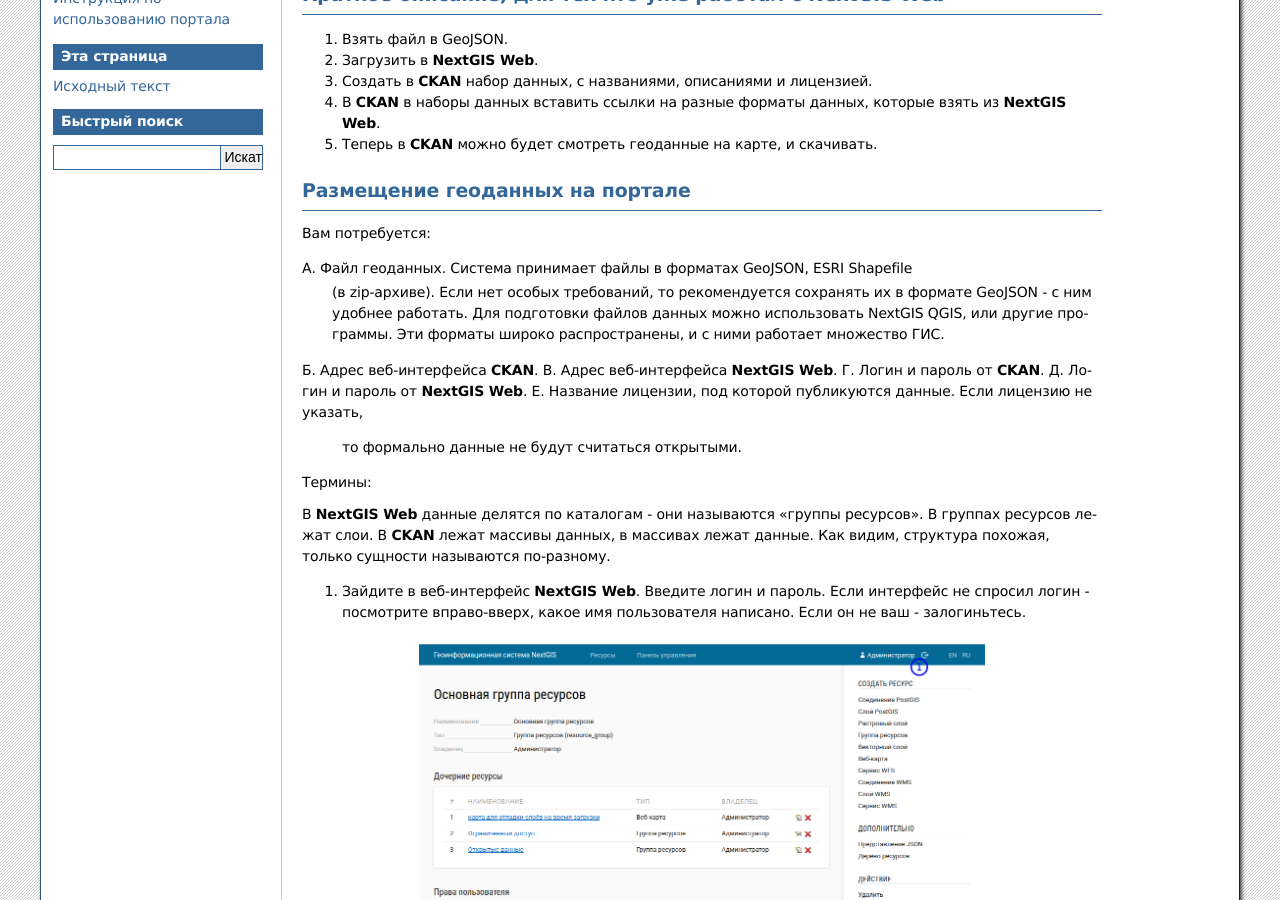
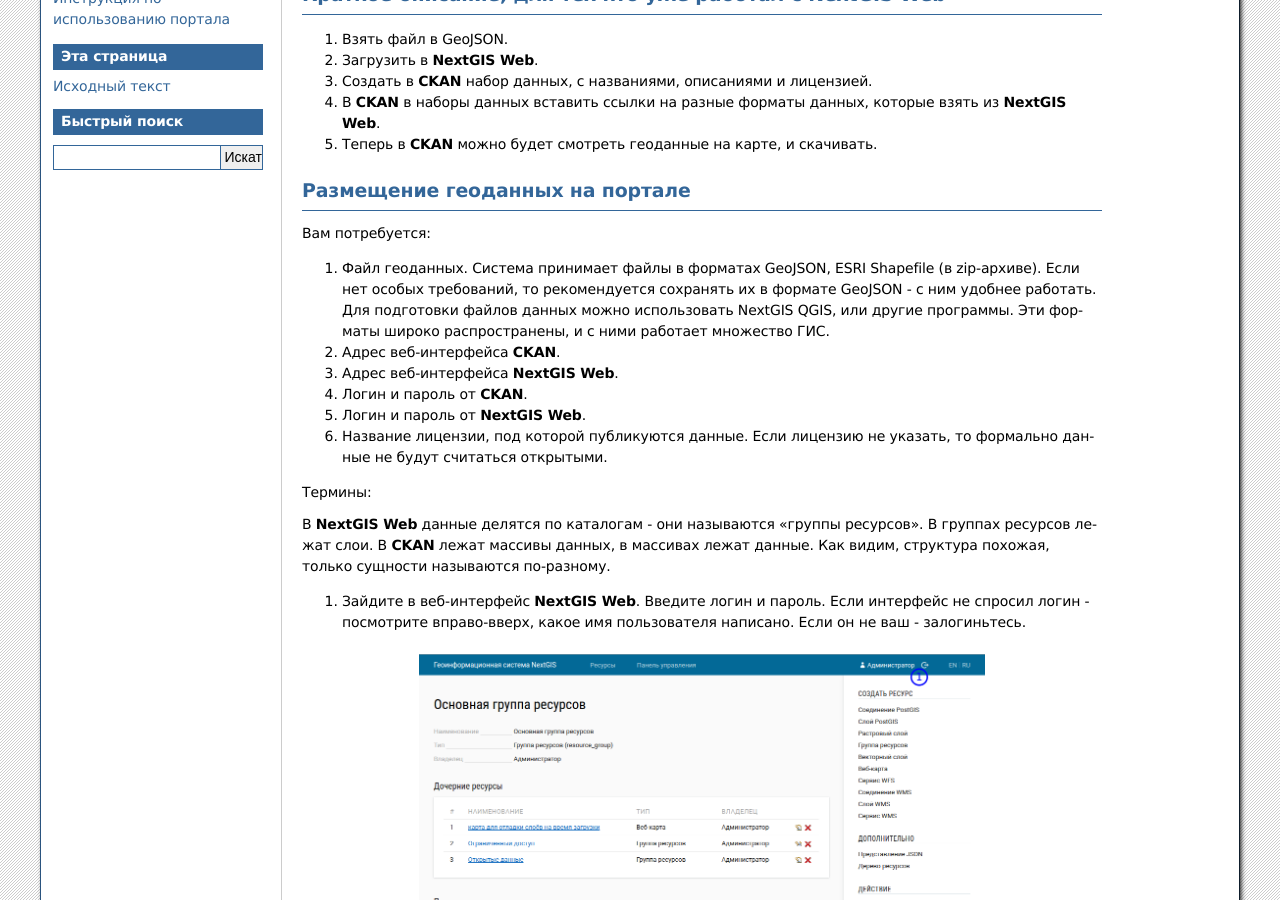
Before and after one commit to nextgis/docs_ogportal, a Sphinx documentation site: the page built from source/editor.rst, in a window 1280 px wide and 900 px high, scrolled down 492 px. Built offline with Sphinx 7.4.7, drawn with Linux system fonts in a browser that asks for light colours; formulas are drawn with MathJax 3; some of the changed lines change nothing that is shown.

Commit message:
Fix sphinx rst errors

```diff
--- a/source/editor.rst
+++ b/source/editor.rst
@@ -44,16 +44,16 @@
 
 Вам потребуется:
 
-А. Файл геоданных. Система принимает файлы в форматах GeoJSON, ESRI Shapefile
+1. Файл геоданных. Система принимает файлы в форматах GeoJSON, ESRI Shapefile
    (в zip-архиве). Если нет особых требований, то рекомендуется сохранять их в
    формате GeoJSON - с ним удобнее работать. Для подготовки файлов данных можно
    использовать NextGIS QGIS, или другие программы. Эти форматы широко
    распространены, и с ними работает множество :term:`ГИС`.
-Б. Адрес веб-интерфейса :program:`CKAN`.
-В. Адрес веб-интерфейса :program:`NextGIS Web`.
-Г. Логин и пароль от :program:`CKAN`.
-Д. Логин и пароль от :program:`NextGIS Web`.
-Е. Название лицензии, под которой публикуются данные. Если лицензию не указать,
+2. Адрес веб-интерфейса :program:`CKAN`.
+3. Адрес веб-интерфейса :program:`NextGIS Web`.
+4. Логин и пароль от :program:`CKAN`.
+5. Логин и пароль от :program:`NextGIS Web`.
+6. Название лицензии, под которой публикуются данные. Если лицензию не указать,
    то формально данные не будут считаться открытыми.
 
 Термины:
```
